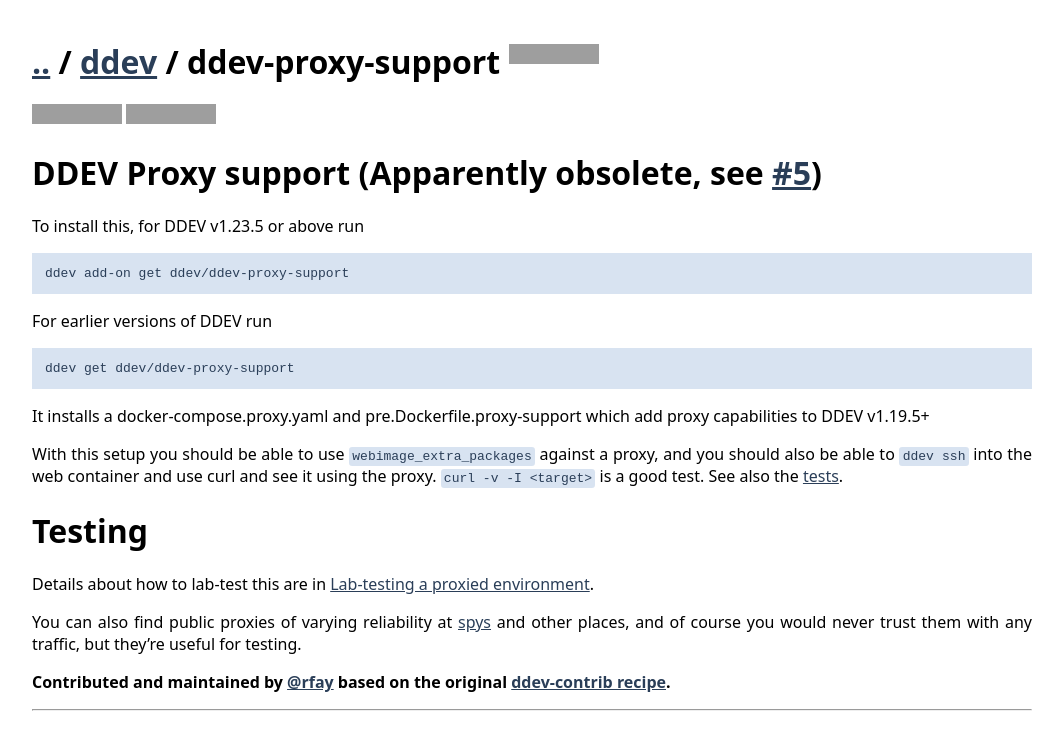
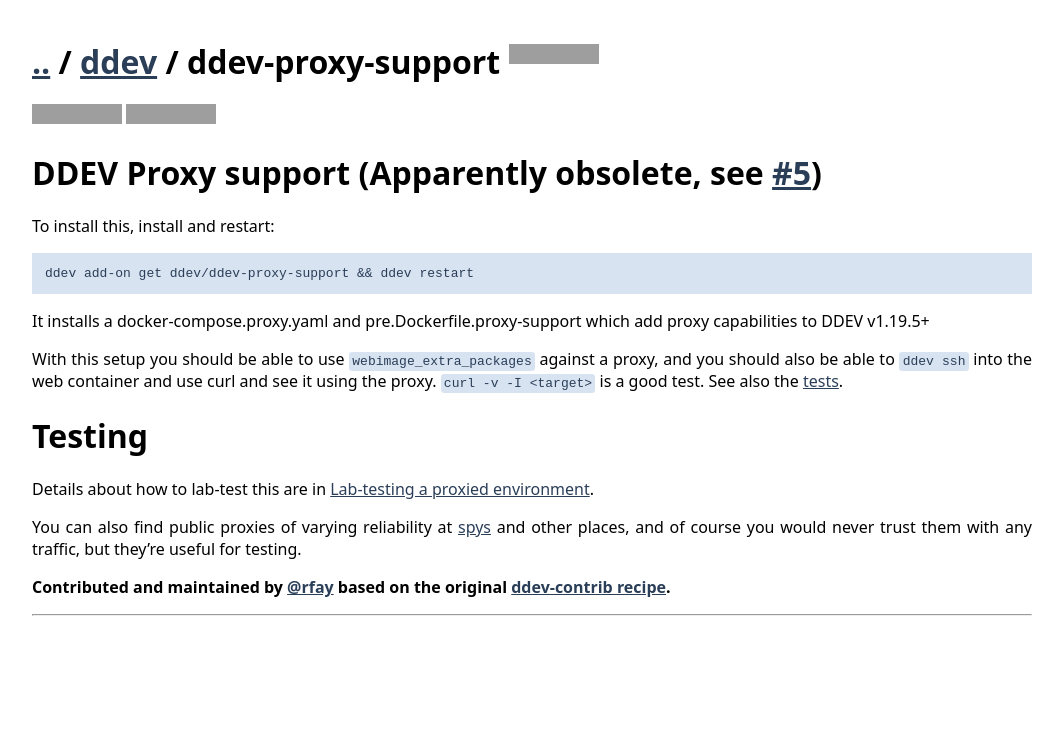
Before and after one commit to stasadev/addon-registry, a Jekyll site: the page built from _addons/ddev/ddev-proxy-support.md, in a window 1280 px wide, cut to the strip 0-750 px from the top of the page. Shown: the whole strip, without its empty margins (108-1171 px from the left). Built offline with Jekyll 4.4.1, drawn with Linux system fonts in a browser that asks for light colours; comment, search, counter and statistics services are not loaded; grey boxes are pictures that could not be loaded.

Commit message:
Update addons [skip ci]

````diff
--- a/_addons/ddev/ddev-proxy-support.md
+++ b/_addons/ddev/ddev-proxy-support.md
@@ -7,24 +7,18 @@ repo: ddev-proxy-support
 categories:
   - official
 created_at: 2022-07-15
-updated_at: 2024-10-24
+updated_at: 2025-02-11
 stars: 1
 ---
 
-[![tests](https://github.com/ddev/ddev-proxy-support/actions/workflows/tests.yml/badge.svg)](https://github.com/ddev/ddev-proxy-support/actions/workflows/tests.yml) ![project is maintained](https://img.shields.io/maintenance/yes/2024.svg)
+[![tests](https://github.com/ddev/ddev-proxy-support/actions/workflows/tests.yml/badge.svg)](https://github.com/ddev/ddev-proxy-support/actions/workflows/tests.yml) ![project is maintained](https://img.shields.io/maintenance/yes/2023.svg)
 
 # DDEV Proxy support (Apparently obsolete, see [#5](https://github.com/ddev/ddev-proxy-support/issues/5))
 
-To install this, for DDEV v1.23.5 or above run
+To install this, install and restart:
 
 ```sh
-ddev add-on get ddev/ddev-proxy-support
-```
-
-For earlier versions of DDEV run
-
-```sh
-ddev get ddev/ddev-proxy-support
+ddev add-on get ddev/ddev-proxy-support && ddev restart
 ```
 
 It installs a docker-compose.proxy.yaml and pre.Dockerfile.proxy-support which add proxy capabilities to DDEV v1.19.5+
````
Also changed, not shown: _addons/T14D3/ddev-rapunzelutils.md (+1 -1 lines), _addons/b13/ddev-keycloak.md (+1 -1 lines), _addons/ddev/ddev-selenium-standalone-chrome.md (+2 -2 lines), _addons/ddev/ddev-solr.md (+47 -43 lines), _addons/mmunz/ddev-backstopjs.md (+2 -2 lines).
